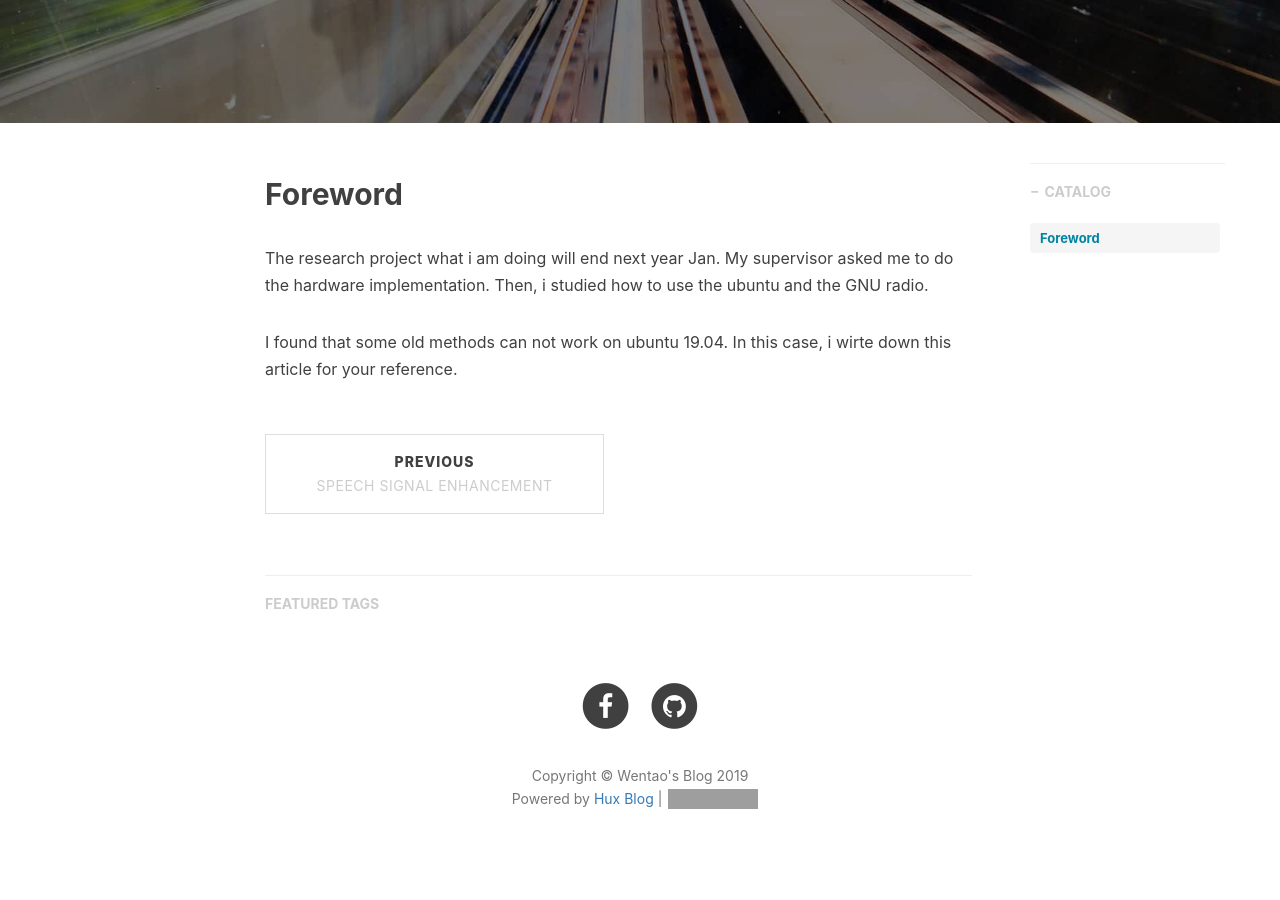
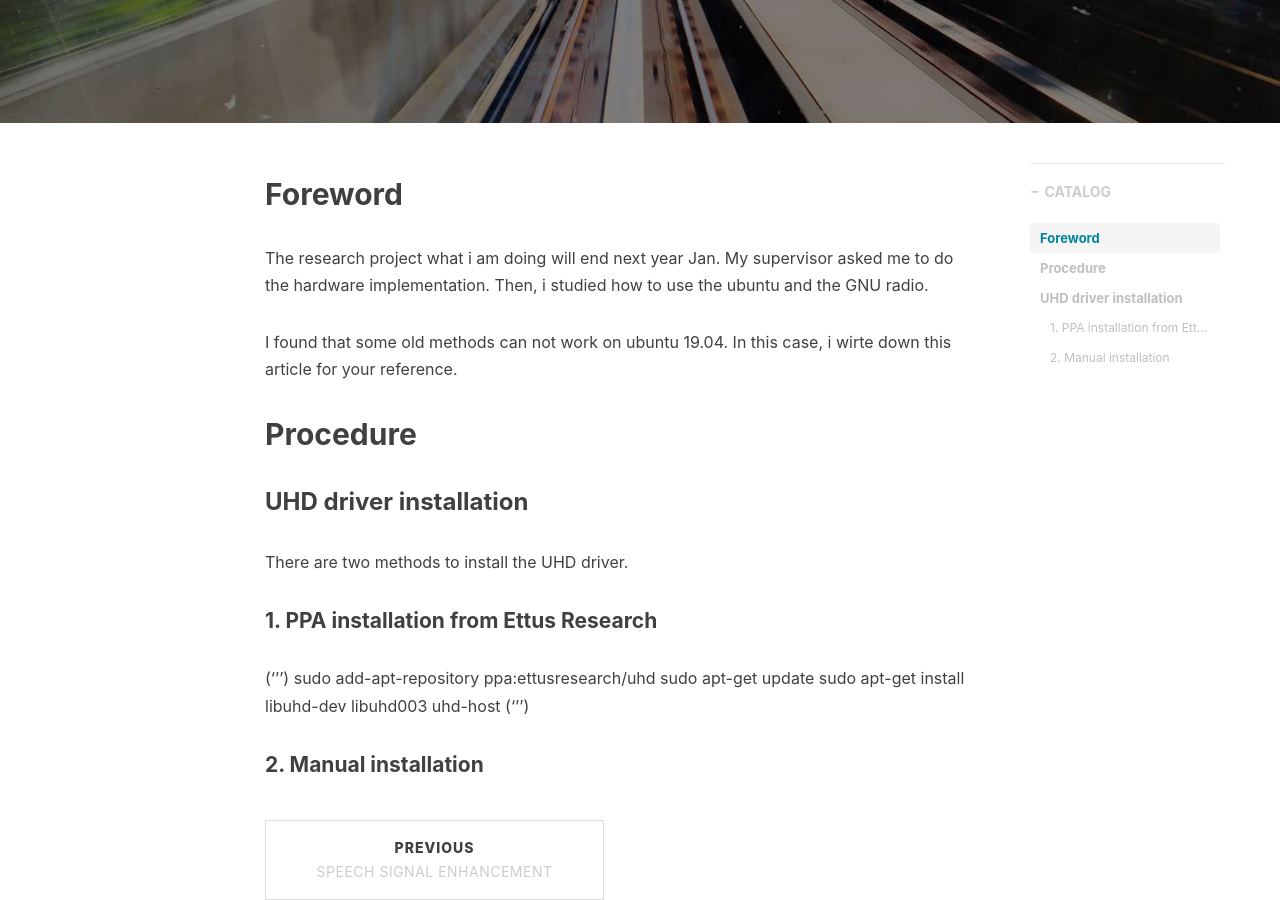
Before and after one commit to csxmt123/zhouwt612.github.io, a Jekyll site: the page built from _posts/2019-7-8-uhd驱动安装.md, in a window 1280 px wide and 900 px high, scrolled down 400 px. Built offline with Jekyll 4.4.1, drawn with Linux system fonts in a browser that asks for light colours; nearby versions of some CDN libraries; comment, search, counter and statistics services are not loaded; grey boxes are pictures that could not be loaded.

Commit message:
Update 2019-7-8-uhd驱动安装.md

```diff
--- a/_posts/2019-7-8-uhd驱动安装.md
+++ b/_posts/2019-7-8-uhd驱动安装.md
@@ -15,3 +15,19 @@ tags:
 The research project what i am doing will end next year Jan. My supervisor asked me to do the hardware implementation. Then, i studied how to use the ubuntu and the GNU radio.
 
 I found that some old methods can not work on ubuntu 19.04. In this case, i wirte down this article for your reference.
+
+## Procedure
+
+### UHD driver installation
+
+There are two methods to install the UHD driver.
+
+#### 1. PPA installation from Ettus Research
+
+(''')
+  sudo add-apt-repository ppa:ettusresearch/uhd
+  sudo apt-get update
+  sudo apt-get install libuhd-dev libuhd003 uhd-host
+(''')
+
+#### 2. Manual installation
```
